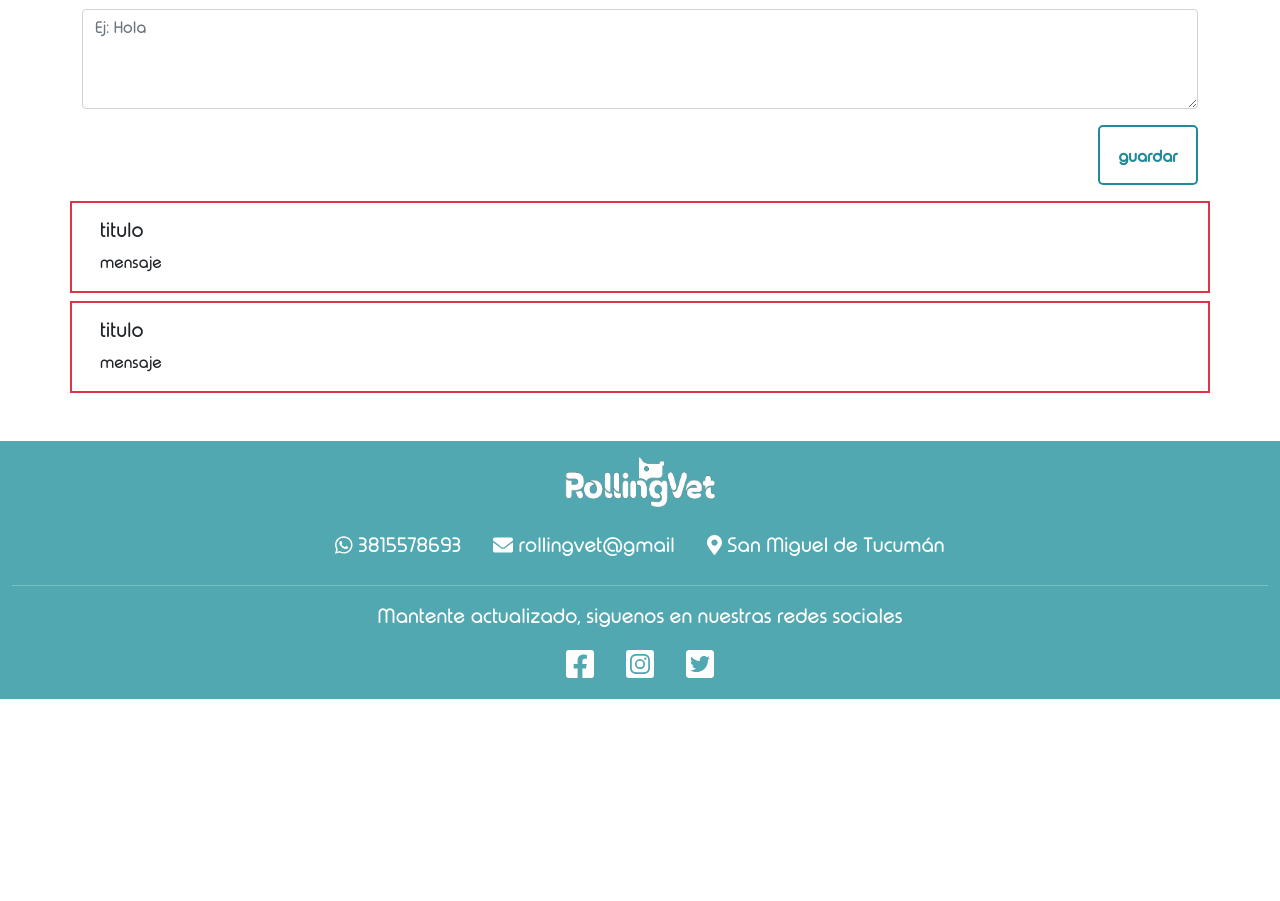
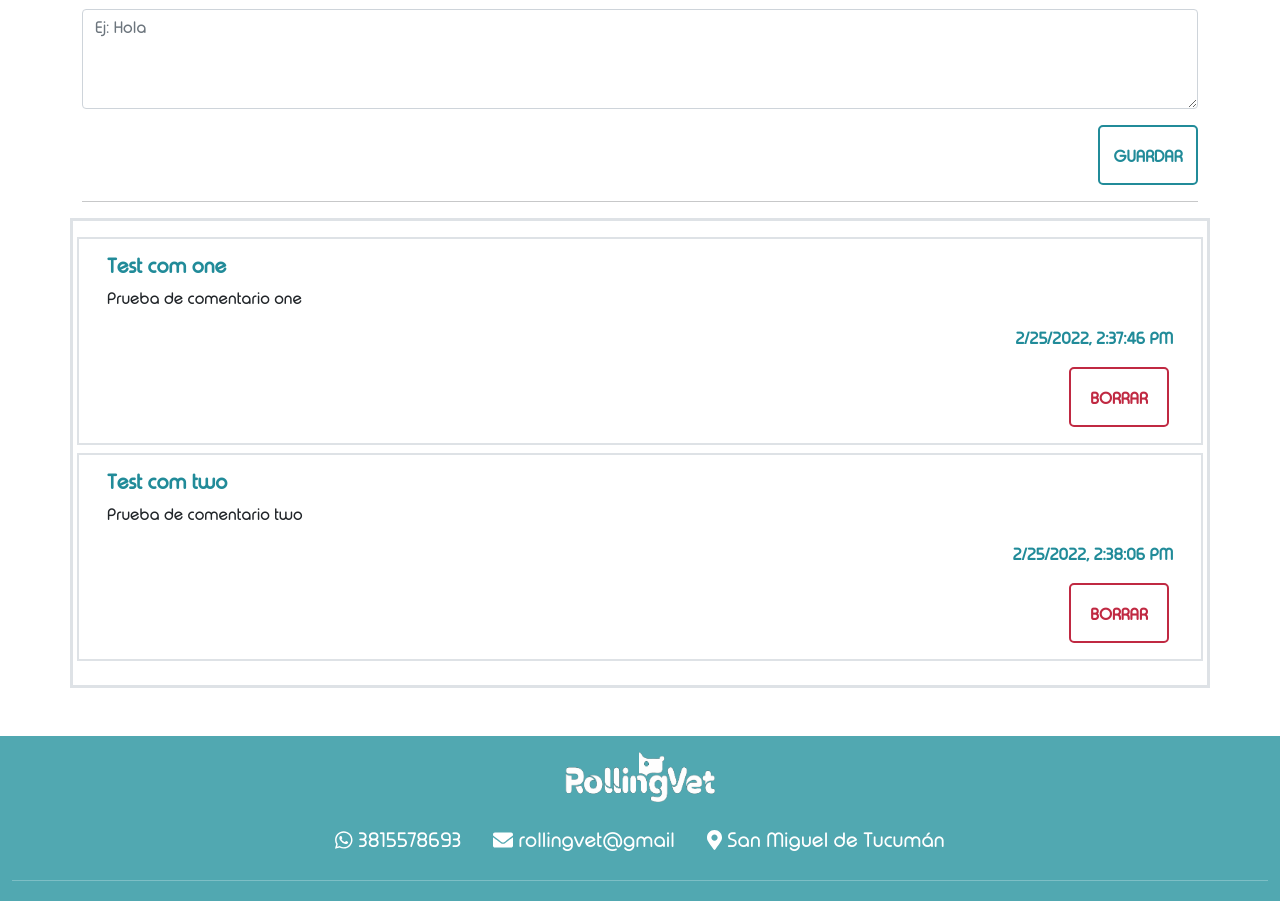
Before and after one commit to alanchibilisco/RollingVetProjectFE, a React (Create React App) app: page / in a window 1280 px wide. Shown: the part 3147-4048 px from the top of the page. Before the commit the page ends 3846 px from the top, so only its background shows below. Built offline with nearby package versions, Linux system fonts and the light colour scheme; data requests are answered from the project's data file; sample sign-in values are in the browser's storage.

Commit message:
se completo maquetado y funcionamiento comentarios

```diff
--- a/db.json
+++ b/db.json
@@ -87,13 +87,15 @@
   ],
   "comentarios": [
     {
-      "user": "prueba",
-      "message": "prueba de comentario",
+      "user": "Test com one",
+      "message": "Prueba de comentario one",
+      "date": "Fri Feb 25 2022 11:37:46 GMT-0300 (hora estándar de Argentina)",
       "id": 1
     },
     {
-      "user": "Alan Prueba",
-      "message": "sdlkfjñlsakdjflñskjdf",
+      "user": "Test com two",
+      "message": "Prueba de comentario two",
+      "date": "Fri Feb 25 2022 11:38:06 GMT-0300 (hora estándar de Argentina)",
       "id": 2
     }
   ]
--- /dev/null
+++ b/src/components/CardComentarios.jsx
@@ -0,0 +1,74 @@
+import React from "react";
+import { Card, Col, Row } from "react-bootstrap";
+import Swal from "sweetalert2";
+
+const CardComentarios = ({ com, getApiComentarios, URLComentarios }) => {
+  const session = JSON.parse(sessionStorage.getItem("stateSession")) || false;
+
+  const handleDelete = (id) => {
+    Swal.fire({
+      title: "¿Estas seguro de eliminar este comentario?",
+      text: "No puedes revertir esto!",
+      icon: "warning",
+      showCancelButton: true,
+      confirmButtonText: "Borrar",
+    }).then(async (result) => {
+      if (result.isConfirmed) {
+        try {
+          const res = await fetch(`${URLComentarios}/${id}`, {
+            method: "DELETE",
+            headers: {
+              "Content-Type": "application/json",
+            },
+          });
+          if (res.status === 200) {
+            Swal.fire("Borrado!", "El comentario ah sido borrado.", "success");
+            getApiComentarios();
+          }
+        } catch (error) {
+          console.log(error);
+        }
+      }
+    });
+  };
+
+  return (
+    <div>
+      {!session ? (
+        <Row className="mb-2">
+          <Col sm={12} className="border border-2">
+            <Card.Body>
+              <Card.Title className="font-celeste-crud fw-bold">{com.user}</Card.Title>
+              <Card.Text>{com.message}</Card.Text>
+              <div className="text-end my-3 font-celeste-crud">{new Date(com.date).toLocaleString()}</div>
+            </Card.Body>
+          </Col>
+        </Row>
+      ) : (
+        <>
+          <Row className="mb-2">
+            <Col sm={12} className="border border-2">
+              <Card.Body>
+                <Card.Title className="font-celeste-crud fw-bold">{com.user}</Card.Title>
+                <Card.Text>{com.message}</Card.Text>
+                <div className="text-end my-3 font-celeste-crud">{new Date(com.date).toLocaleString()}</div>
+                <div className="text-end">
+                  <button
+                    className="btn-red-crud text-decoration-none mx-1"
+                    onClick={() => {
+                      handleDelete(com.id);
+                    }}
+                  >
+                    BORRAR
+                  </button>
+                </div>
+              </Card.Body>
+            </Col>
+          </Row>
+        </>
+      )}
+    </div>
+  );
+};
+
+export default CardComentarios;
--- a/src/components/Comentarios.jsx
+++ b/src/components/Comentarios.jsx
@@ -1,14 +1,15 @@
 import React, { useEffect, useState } from "react";
 import { Card, Col, Container, Form, Row } from "react-bootstrap";
 import Swal from "sweetalert2";
-import { validateTextoEsp, validateTexto} from "./Validaciones";
+import CardComentarios from "./CardComentarios";
+import { validateTextoEsp, validateTexto } from "./Validaciones";
 
 const Comentarios = () => {
+
   const URLComentarios = process.env.REACT_APP_API_COMENTARIOS;
   const [comentarios, setComentarios] = useState([]);
-  const [user, setUser]=useState('');
-  const [message, setMessage]=useState('');
-
+  const [user, setUser] = useState("");
+  const [message, setMessage] = useState("");
 
   const getApiComentarios = async () => {
     try {
@@ -23,18 +24,19 @@ const Comentarios = () => {
   useEffect(() => {
     getApiComentarios();
   }, []);
-  console.log(comentarios);
-  const handleSubmit=(e)=>{
+
+  const handleSubmit = (e) => {
     e.preventDefault();
-    console.log('desde submit comentarios');
-    if(!validateTexto(user)||!validateTextoEsp(message)){
+    console.log("desde submit comentarios");
+    if (!validateTexto(user) || !validateTextoEsp(message)) {
       Swal.fire("Ops!", "Algunos de los campos es incorrectos", "Error");
       return;
     }
 
-    const newCom={
+    const newCom = {
       user,
-        message
+      message,
+      "date": new Date().toString()
     };
     Swal.fire({
       title: "Estas Seguro?",
@@ -53,8 +55,10 @@ const Comentarios = () => {
             body: JSON.stringify(newCom),
           });
           if (res.status === 201) {
-              Swal.fire("El comentario se agrego correctamente", "", "OK");
+            Swal.fire("El comentario se agrego correctamente", "", "success");
             getApiComentarios();
+            setUser('');
+            setMessage('');
           }
         } catch (error) {
           console.log(error);
@@ -67,52 +71,56 @@ const Comentarios = () => {
     <div>
       <Container className="my-3">
         <h2 className="text-center font-celeste-crud">COMENTARIOS</h2>
-          <hr/>
+        <hr />
         <Form onSubmit={handleSubmit}>
           <Form.Group className="mb-3" controlId="formBasicNombre">
-                <Form.Label className="font-celeste-crud">Ingrese su Nombre y Apellido</Form.Label>
-                <Form.Control type="text" placeholder="Usuario Rolling" onChange={({target})=>setUser(target.value.trimStart())}></Form.Control>
+            <Form.Label className="font-celeste-crud">
+              Ingrese su Nombre y Apellido
+            </Form.Label>
+            <Form.Control
+            value={user}
+              type="text"
+              placeholder="Usuario Rolling"
+              onChange={({ target }) => setUser(target.value.trimStart())}
+            ></Form.Control>
           </Form.Group>
           <Form.Group className="mb-3" controlId="formBasicDetalle">
             <Form.Label className="font-celeste-crud">
               Ingrese su comentario*
             </Form.Label>
             <Form.Control
+            value={message}
               as="textarea"
               type="text"
               placeholder="Ej: Hola"
               style={{ height: "100px" }}
-              onChange={({target})=>{setMessage(target.value.trimStart())}}
+              onChange={({ target }) => {
+                setMessage(target.value.trimStart());
+              }}
             ></Form.Control>
           </Form.Group>
           <div className="text-end">
-            <button className="btn-celeste-crud">guardar</button>
+            <button className="btn-celeste-crud">GUARDAR</button>
           </div>
         </Form>
+        <hr />
       </Container>
+
       <div className="">
-        <Container className="">
-            <Row className="mb-2">
-                <Col sm={12} className="border border-2 border-danger">
-                    <Card.Body>
-                    <Card.Title>titulo</Card.Title>
-                    <Card.Text>
-                        mensaje
-                    </Card.Text>
-                    </Card.Body>
-                </Col>
-            </Row>
-            <Row className="mb-2">
-                <Col sm={12} className="border border-2 border-danger">
-                    <Card.Body>
-                    <Card.Title>titulo</Card.Title>
-                    <Card.Text>
-                        mensaje
-                    </Card.Text>
-                    </Card.Body>
-                </Col>
-            </Row>
+        {comentarios.length > 0 ? (
+
+          <Container className="border border-3 p-3">
+            {comentarios.map((com)=>(
+            <CardComentarios key={com.id} com={com} URLComentarios={URLComentarios} getApiComentarios={getApiComentarios}></CardComentarios>
+            ))}
           </Container>
+                    ) : (
+          <>
+            <div>
+              <h2 className="font-celeste-crud text-center">¡NO HAY COMENTARIOS!</h2>
+            </div>
+          </>
+        )}
       </div>
     </div>
   );
--- a/src/components/Index.jsx
+++ b/src/components/Index.jsx
@@ -21,7 +21,7 @@ const Index = ({weather}) => {
       :
       <></>
     }
-      <Carrousel />
+       <Carrousel />
       <Cardservicios />
       <Nuestrosaliados/>
       <Cardsplanes />
--- a/src/components/NavBar.jsx
+++ b/src/components/NavBar.jsx
@@ -12,6 +12,7 @@ const NavBar = () => {
     if (session) {
       session = false;
       sessionStorage.setItem("stateSession", JSON.stringify(session));
+      window.location.reload();
       navigate("/");
     }
   };
```
Lines whose indentation alone changed are shown as unchanged.
